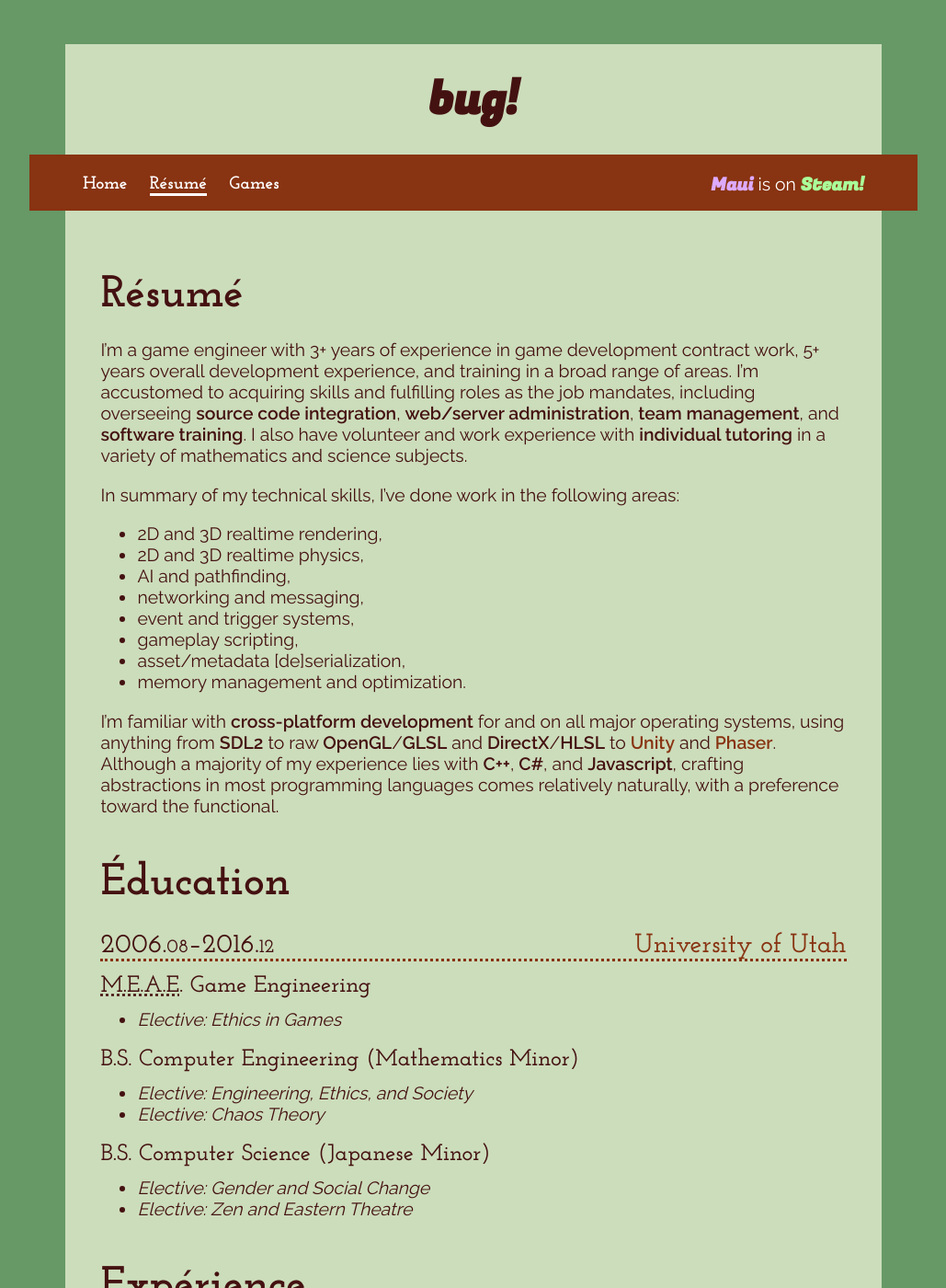
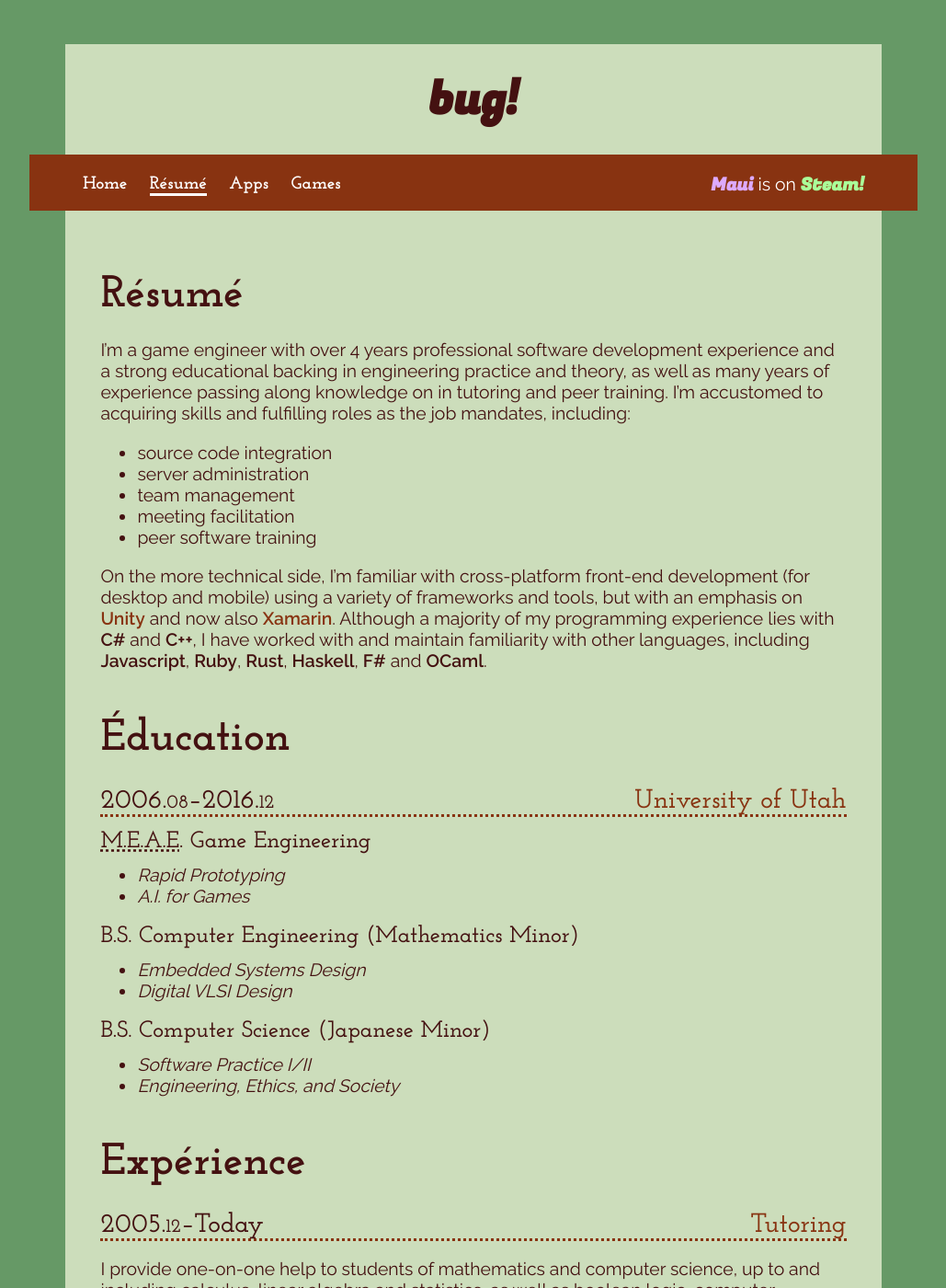
Before and after one commit to bugQ/win.dlestra.ws, a Jekyll site: the page built from cv.md, in a window 1280 px wide and 1400 px high. Shown: the whole window at 92% size, without its empty margins (125-1154 px from the left). Built offline with Jekyll 4.4.1, drawn with Linux system fonts in a browser that asks for light colours.

Commit message:
new apps page and other updates

```diff
--- a/_layouts/default.html
+++ b/_layouts/default.html
@@ -21,6 +21,7 @@
     <ul>
       <li><a class="home" href="./">Home</a></li>
       <li><a class="cv" href="./cv.html">Résumé</a></li>
+      <li><a class="apps" href="./apps.html">Apps</a></li>
       <li><a class="games" href="./games.html">Games</a></li>
       <li class="featured"><a class="maui" href="http://www.kokuagames.com/">Maui</a>
           is on <a class="steam" href="http://store.steampowered.com/app/464700">Steam!</a></li>
@@ -31,7 +32,7 @@
   {{ content }}
 </main>
 <footer>
-  <address class="email" local-part="bug" domain-part="dlestra.ws">@</address>
+  <address id="contact" class="email" local-part="bug" domain-part="dlestra.ws">@</address>
 </footer>
 
 </body>
--- a/cv.md
+++ b/cv.md
@@ -7,32 +7,25 @@ class: cv
 
 # Résumé
 
-I'm a game engineer with 3+ years of experience in game development contract
-work, 5+ years overall development experience, and training in a broad range
-of areas. I'm accustomed to acquiring skills and fulfilling roles as the job
-mandates, including overseeing <b>source code integration</b>, <b>web/server
-administration</b>, <b>team management</b>, and <b>software training</b>.  I
-also have volunteer and work experience with <b>individual tutoring</b> in a
-variety of mathematics and science subjects.
+I'm a game engineer with over 4 years professional software development
+experience and a strong educational backing in engineering practice and theory,
+as well as many years of experience passing along knowledge on in tutoring and
+peer training. I'm accustomed to acquiring skills and fulfilling roles as the
+job mandates, including:
 
-In summary of my technical skills, I've done work in the following areas:
+- source code integration
+- server administration
+- team management
+- meeting facilitation
+- peer software training
 
-- 2D and 3D realtime rendering,
-- 2D and 3D realtime physics,
-- AI and pathfinding,
-- networking and messaging,
-- event and trigger systems,
-- gameplay scripting,
-- asset/metadata [de]serialization,
-- memory management and optimization.
-
-I'm familiar with <b>cross-platform development</b> for and on all major
-operating systems, using anything from <b>SDL2</b> to raw
-<b>OpenGL</b>/<b>GLSL</b> and <b>DirectX</b>/<b>HLSL</b> to
-[<b>Unity</b>](https://unity3d.com/) and [<b>Phaser</b>](https://phaser.io/).
-Although a majority of my experience lies with <b>C++</b>, <b>C#</b>, and
-<b>Javascript</b>, crafting abstractions in most programming languages comes
-relatively naturally, with a preference toward the functional.
+On the more technical side, I'm familiar with cross-platform front-end
+development (for desktop and mobile) using a variety of frameworks and
+tools, but with an emphasis on [Unity](https://unity3d.com/) and now
+also [Xamarin](https://www.xamarin.com/). Although a majority of my
+programming experience lies with **C#** and **C++**, I have worked with
+and maintain familiarity with other languages, including
+**Javascript**, **Ruby**, **Rust**, **Haskell**, **F#** and **OCaml**.
 
 
 # Éducation
@@ -40,15 +33,16 @@ relatively naturally, with a preference toward the functional.
 ## 2006._08_--2016._12_ [University of Utah](http://www.utah.edu/)
 
 ### M.E.A.E. Game Engineering
-- Elective: Ethics in Games
+- Rapid Prototyping
+- A.I. for Games
 
 ### B.S. Computer Engineering (Mathematics Minor)
-- Elective: Engineering, Ethics, and Society
-- Elective: Chaos Theory
+- Embedded Systems Design
+- Digital VLSI Design
 
 ### B.S. Computer Science (Japanese Minor)
-- Elective: Gender and Social Change
-- Elective: Zen and Eastern Theatre
+- Software Practice I/II
+- Engineering, Ethics, and Society
 
 *[M.E.A.E]: Master of Entertainment Arts and Engineering
 
```
Also changed, not shown: other parts of cv.md (+1 -1 lines), apps.md (added, +29 -0 lines), index.html (deleted, +0 -11 lines), index.md (added, +10 -0 lines), image/appscreen/DataMural-screen01.jpg (added), image/appscreen/MeaningScreening-screen01.jpg (added), image/appscreen/MeaningScreening-screen02.jpg (added), image/appscreen/MeaningScreening-screen03.jpg (added).
